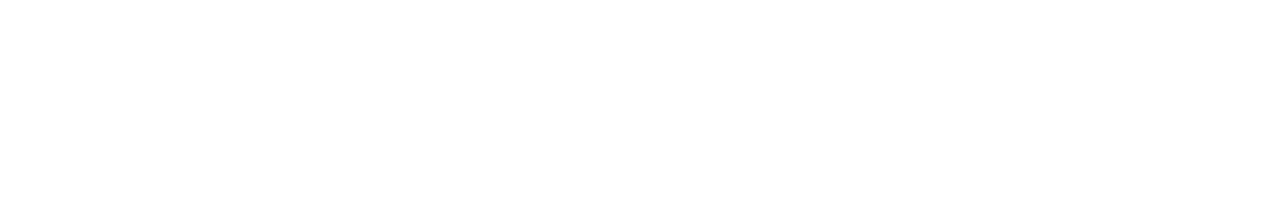
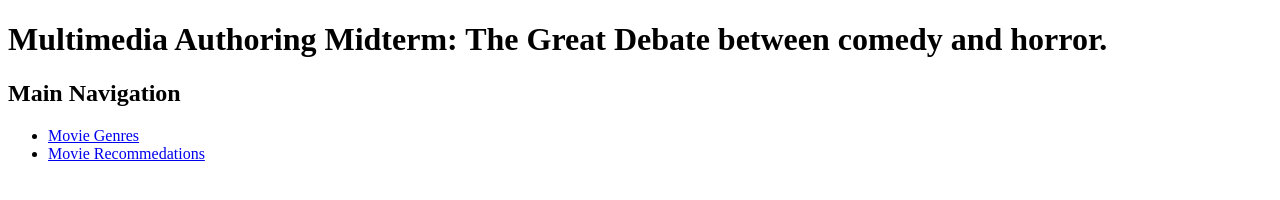
Before and after one commit to cunderhill17/underhill_crystal_macainsh_storm_midterm, a plain HTML site: page index.html in a window 1280 px wide. Drawn offline with Linux system fonts and the light colour scheme.

Commit message:
Update Index.html
This commit adds content to the index.html purely for the purpose of creating a merge conflict.

```diff
--- a/index.html
+++ b/index.html
@@ -3,9 +3,26 @@
 <head>
     <meta charset="UTF-8">
     <meta name="viewport" content="width=device-width, initial-scale=1.0">
-    <title>Document</title>
+    <title>The Great Debate: Homepage</title>
 </head>
 <body>
+    <h1>Multimedia Authoring Midterm: The Great Debate between comedy and horror.</h1>
+    <header>
+        <nav>
+            <h2>Main Navigation</h2>
+            <ul>
+                <li><a href="#">Movie Genres</a></li>
+                <li><a href="#">Movie Recommedations</a></li>
+            </ul>
+        </nav>
+    </header>
 
+    <main>
+
+    </main>
+
+    <footer>
+
+    </footer>
 </body>
 </html>
```
